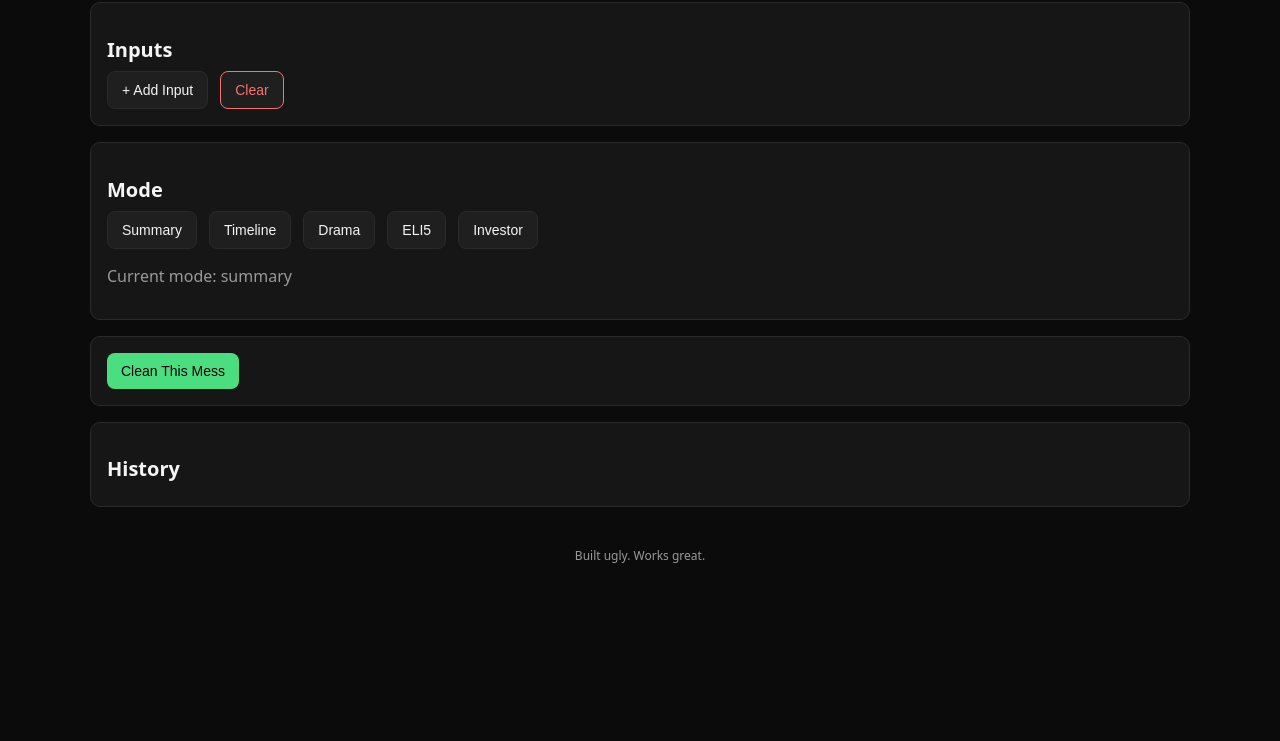
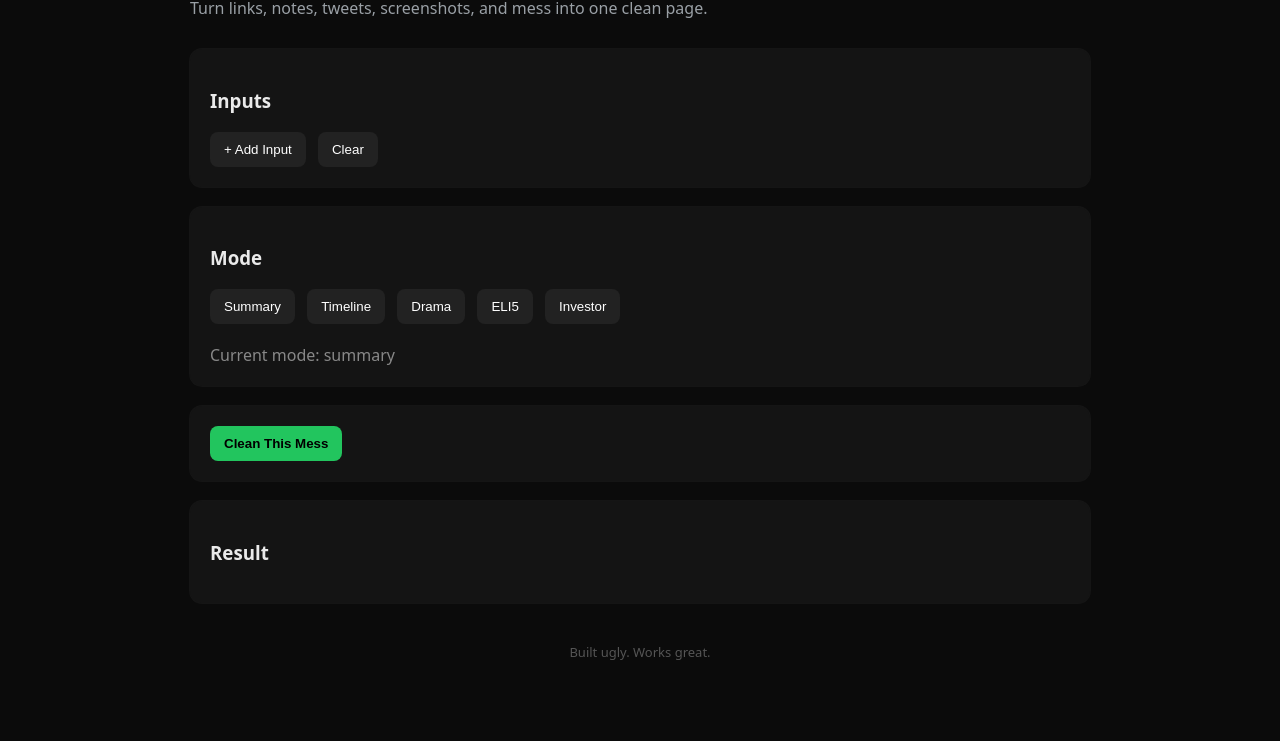
Before and after one commit to baxtersstocks/summifyAI, a plain HTML site: page index.html in a window 1280 px wide. Shown: the part 124-865 px from the top of the page. Before the commit the page ends 800 px from the top, so only its background shows below. Drawn offline with Linux system fonts and the light colour scheme; a script that the page names is missing.

Commit message:
Update index.html

```diff
--- a/index.html
+++ b/index.html
@@ -2,213 +2,136 @@
 <html lang="en">
 <head>
   <meta charset="UTF-8" />
-<title>Paste Chaos Here</title>
+  <title>SummifyAI — Paste Chaos</title>
   <meta name="viewport" content="width=device-width, initial-scale=1" />
 
   <style>
-/* =====================
-   BASE STYLES
-===================== */
-:root {
-  --bg: #0b0b0b;
-  --panel: #161616;
-  --border: #2a2a2a;
-  --text: #f5f5f5;
-  --muted: #9a9a9a;
-  --accent: #4ade80;
-  --danger: #f87171;
+    body {
+      margin: 0;
+      font-family: system-ui, -apple-system, BlinkMacSystemFont, sans-serif;
+      background: #0b0b0b;
+      color: #eaeaea;
     }
 
-* {
-  box-sizing: border-box;
-}
-
-body {
-  margin: 0;
-  padding: 24px;
-  background: var(--bg);
-  color: var(--text);
-  font-family: system-ui, -apple-system, BlinkMacSystemFont, sans-serif;
+    .container {
+      max-width: 900px;
+      margin: 0 auto;
+      padding: 40px 20px 80px;
     }
 
     h1 {
-  margin-top: 0;
-  font-size: 32px;
-}
-
-h2 {
-  font-size: 20px;
+      font-size: 36px;
       margin-bottom: 8px;
     }
 
-p {
-  color: var(--muted);
+    .subtitle {
+      color: #9aa0a6;
+      margin-bottom: 30px;
     }
 
-/* =====================
-   LAYOUT
-===================== */
-.container {
-  max-width: 1100px;
-  margin: auto;
+    .card {
+      background: #141414;
+      border-radius: 12px;
+      padding: 20px;
+      margin-bottom: 20px;
+      box-shadow: 0 0 0 1px rgba(255,255,255,0.04);
     }
 
-.panel {
-  background: var(--panel);
-  border: 1px solid var(--border);
-  border-radius: 10px;
-  padding: 16px;
-  margin-bottom: 16px;
+    button {
+      background: #222;
+      color: #fff;
+      border: none;
+      border-radius: 8px;
+      padding: 10px 14px;
+      cursor: pointer;
+      margin-right: 8px;
     }
 
-.row {
-  display: flex;
-  gap: 12px;
-  flex-wrap: wrap;
+    button:hover {
+      background: #2c2c2c;
     }
 
-/* =====================
-   INPUTS
-===================== */
+    .primary {
+      background: #22c55e;
+      color: #000;
+      font-weight: 600;
+    }
+
+    .primary:hover {
+      background: #16a34a;
+    }
+
     textarea {
       width: 100%;
       min-height: 90px;
+      background: #0f0f0f;
+      color: #fff;
+      border: 1px solid #222;
+      border-radius: 8px;
+      padding: 10px;
+      margin-top: 10px;
       resize: vertical;
-  padding: 12px;
-  background: #0f0f0f;
-  border: 1px solid var(--border);
-  border-radius: 8px;
-  color: var(--text);
-  font-size: 14px;
     }
 
-textarea:focus {
-  outline: none;
-  border-color: var(--accent);
+    .mode-btn {
+      margin-bottom: 10px;
     }
 
-/* =====================
-   BUTTONS
-===================== */
-button {
-  background: #1f1f1f;
-  border: 1px solid var(--border);
-  color: var(--text);
-  padding: 10px 14px;
-  border-radius: 8px;
-  cursor: pointer;
-  font-size: 14px;
-}
-
-button:hover {
-  border-color: var(--accent);
-}
-
-button.primary {
-  background: var(--accent);
-  color: #000;
-  border: none;
-}
-
-button.danger {
-  border-color: var(--danger);
-  color: var(--danger);
-}
-
-/* =====================
-   OUTPUT
-===================== */
-.output {
+    #output {
       white-space: pre-wrap;
-  font-size: 14px;
-  line-height: 1.6;
-}
-
-.hidden {
-  display: none;
-}
-
-/* =====================
-   HISTORY
-===================== */
-.history-item {
-  padding: 10px;
-  border-bottom: 1px solid var(--border);
-  cursor: pointer;
-}
-
-.history-item:hover {
-  background: #1c1c1c;
+      line-height: 1.5;
     }
 
     footer {
       text-align: center;
+      color: #555;
+      font-size: 13px;
       margin-top: 40px;
-  color: var(--muted);
-  font-size: 12px;
     }
   </style>
 </head>
 
 <body>
   <div class="container">
+    <h1>Paste Chaos Here</h1>
+    <div class="subtitle">
+      Turn links, notes, tweets, screenshots, and mess into one clean page.
+    </div>
 
-<h1>Paste Chaos Here</h1>
-<p>Turn links, notes, tweets, screenshots, and mess into one clean page.</p>
+    <div class="card">
+      <h3>Inputs</h3>
+      <button onclick="addInput()">+ Add Input</button>
+      <button onclick="clearInputs()">Clear</button>
+      <div id="inputs"></div>
+    </div>
 
-<!-- INPUT PANEL -->
-<div class="panel">
-  <h2>Inputs</h2>
-  <div id="inputs"></div>
-
-  <div class="row">
-    <button onclick="addInput()">+ Add Input</button>
-    <button onclick="clearInputs()" class="danger">Clear</button>
+    <div class="card">
+      <h3>Mode</h3>
+      <button class="mode-btn" onclick="setMode('summary')">Summary</button>
+      <button class="mode-btn" onclick="setMode('timeline')">Timeline</button>
+      <button class="mode-btn" onclick="setMode('drama')">Drama</button>
+      <button class="mode-btn" onclick="setMode('eli5')">ELI5</button>
+      <button class="mode-btn" onclick="setMode('investor')">Investor</button>
+      <div style="margin-top:10px;color:#888">
+        Current mode: <span id="currentMode">summary</span>
       </div>
     </div>
 
-<!-- OPTIONS -->
-<div class="panel">
-  <h2>Mode</h2>
-  <div class="row">
-    <button onclick="setMode('summary')">Summary</button>
-    <button onclick="setMode('timeline')">Timeline</button>
-    <button onclick="setMode('drama')">Drama</button>
-    <button onclick="setMode('eli5')">ELI5</button>
-    <button onclick="setMode('investor')">Investor</button>
-  </div>
-  <p id="modeLabel">Current mode: summary</p>
+    <div class="card">
+      <button class="primary" onclick="cleanMess()">Clean This Mess</button>
     </div>
 
-<!-- ACTION -->
-<div class="panel">
-  <button class="primary" onclick="cleanChaos()">Clean This Mess</button>
-  <span id="status"></span>
-</div>
-
-<!-- OUTPUT -->
-<div class="panel hidden" id="outputPanel">
-  <h2>Result</h2>
-  <div id="output" class="output"></div>
-  <div class="row">
-    <button onclick="copyOutput()">Copy</button>
-    <button onclick="saveToHistory()">Save</button>
-  </div>
-</div>
-
-<!-- HISTORY -->
-<div class="panel">
-  <h2>History</h2>
-  <div id="history"></div>
+    <div class="card">
+      <h3>Result</h3>
+      <div id="output"></div>
     </div>
 
     <footer>
       Built ugly. Works great.
     </footer>
-
   </div>
 
+  <!-- IMPORTANT: script goes LAST -->
   <script src="script.js"></script>
-
 </body>
 </html>
```
Lines whose indentation alone changed are shown as unchanged.
